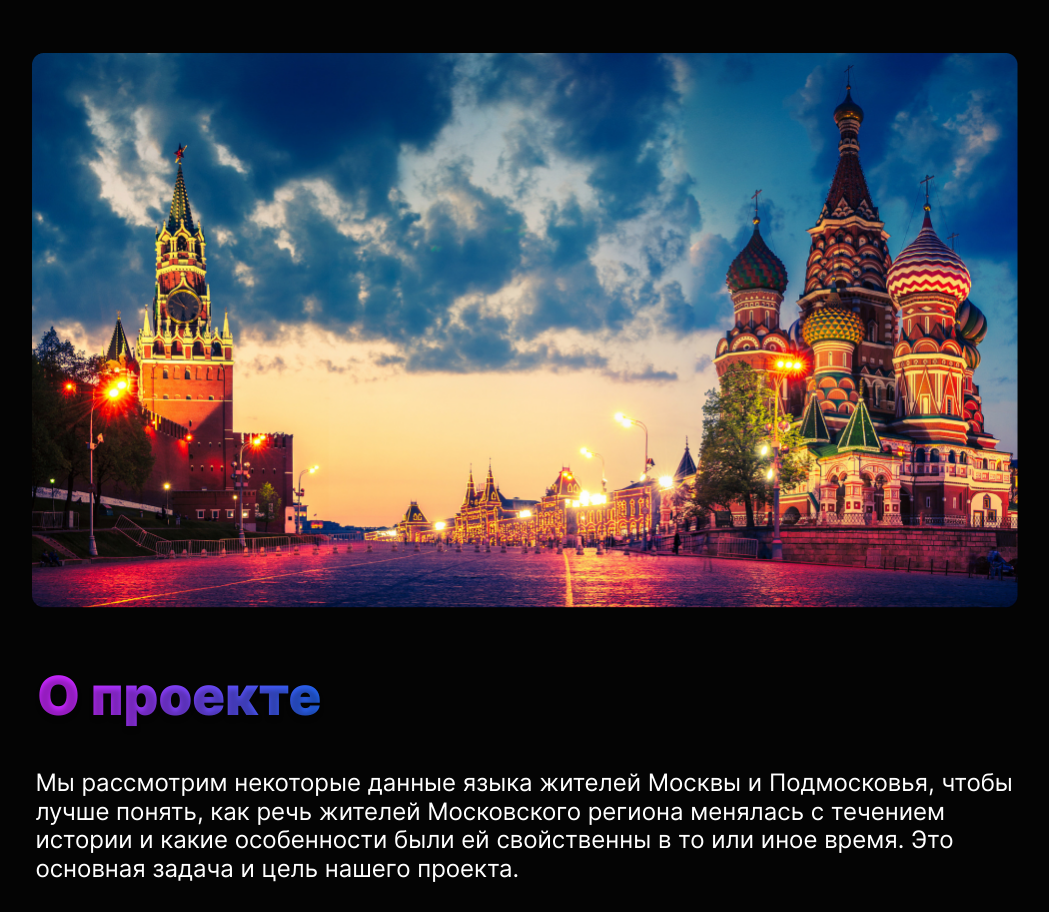
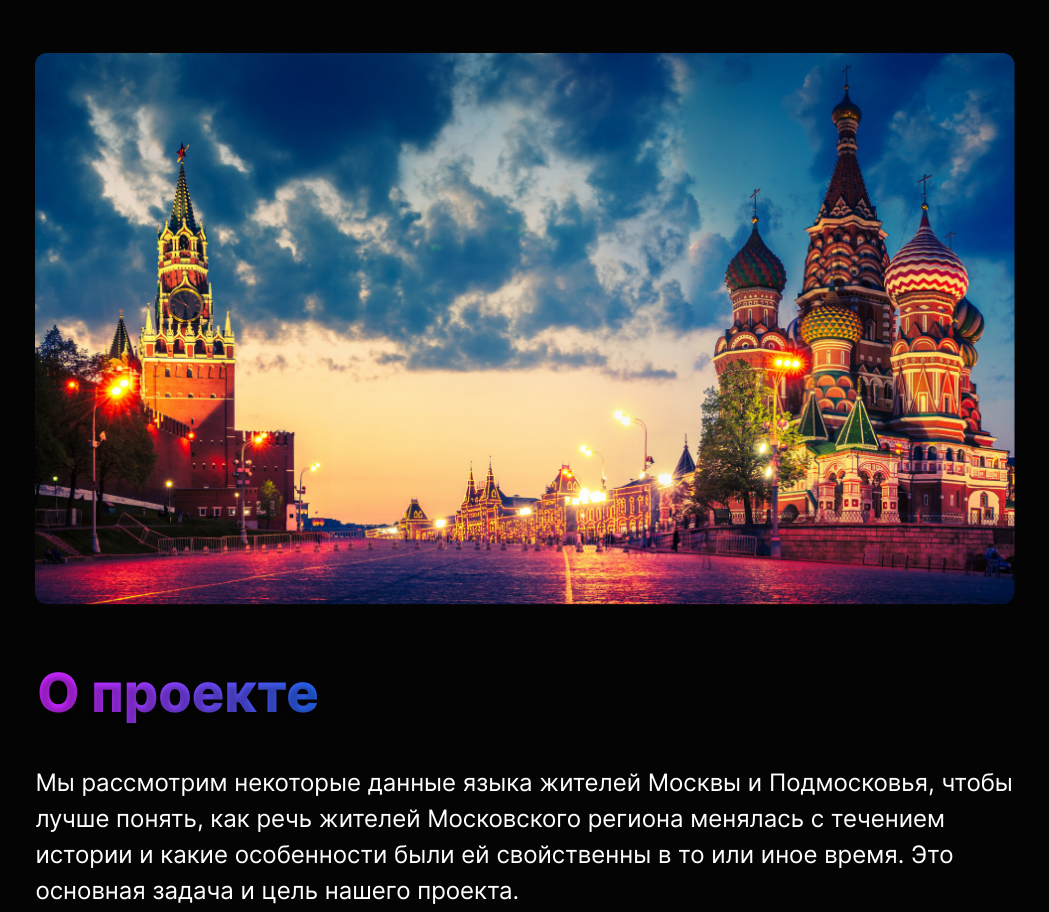
Before and after one commit to julia-witch/moscow_language, a plain HTML site: page index.html in a window 1280 px wide. Shown: the part 509-1421 px from the top of the page, without its empty margins (115-1164 px from the left). Drawn offline with Linux system fonts and the light colour scheme.

Commit message:
dacha-20nv-2

```diff
--- a/blocks/highlighted/highlighted.css
+++ b/blocks/highlighted/highlighted.css
@@ -5,7 +5,7 @@
     font-style: normal;
     font-weight: 500;
     font-size: 40px;
-    line-height: 1.5;
+    line-height: 1.4;
     text-align: left;
     background: linear-gradient(90.01deg, #518AFA 0.01%, #0FD2FD 52.22%, rgba(19, 244, 109, 0.88) 98.29%);
     -webkit-background-clip: text;
--- a/blocks/promo/__image/promo__image.css
+++ b/blocks/promo/__image/promo__image.css
@@ -1,5 +1,5 @@
 .promo__image {
     margin: 56px auto ;
-    width: 986px;
-    height: 555px;
+    width: 90%;
+    height: auto;
 }
--- a/blocks/text/_small/text_small.css
+++ b/blocks/text/_small/text_small.css
@@ -1,4 +1,4 @@
 .text_small {
     padding-top: 40px;
-    line-height: 1.2;
+    line-height: 1.5;
 }
--- a/blocks/title/title.css
+++ b/blocks/title/title.css
@@ -1,7 +1,7 @@
 .title {
     max-width: 90%;
     font-style: normal;
-    font-weight: 900;
+    font-weight: bold;
     font-size: 80px;
     line-height: 1.2;
     text-align: center;
```
